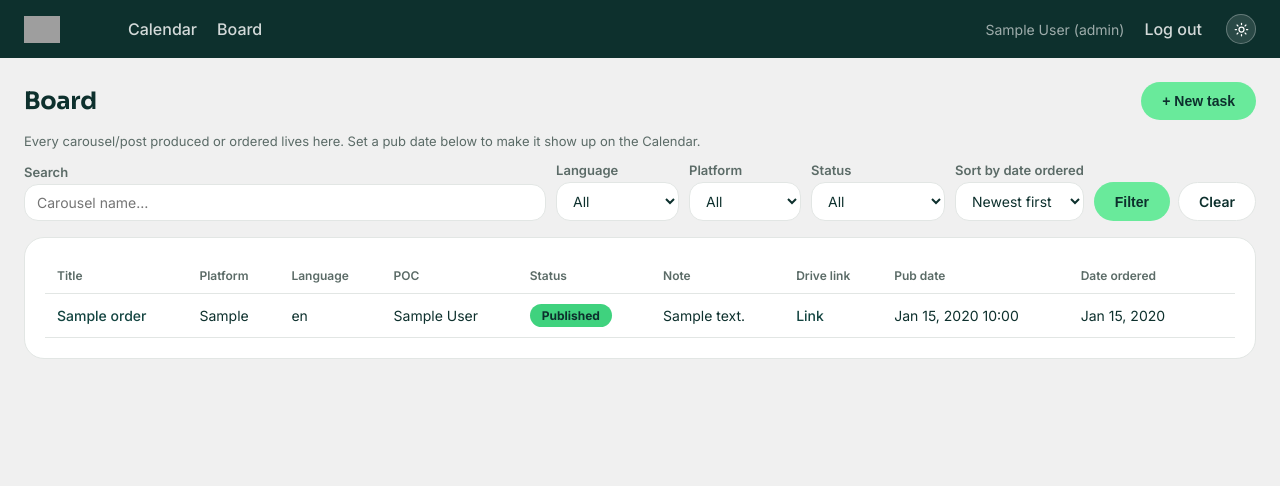
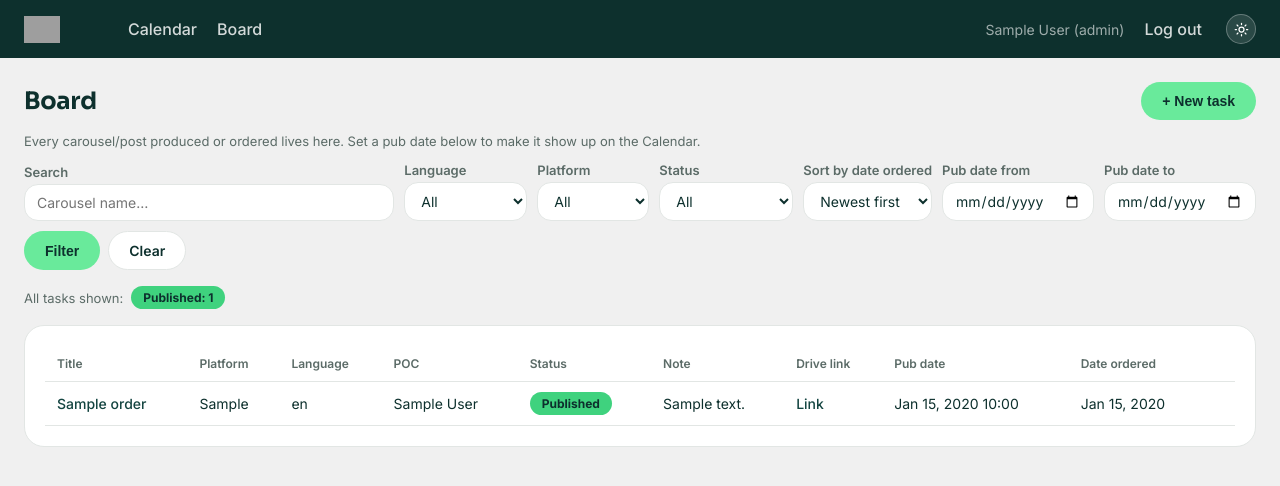
Before and after one commit to khoitran-tdd711/content-ops, a Flask app: page /board in a window 1280 px wide. Shown: the top 486 px of the page. Run offline with Flask 3, Linux system fonts and the light colour scheme; the visitor is signed in with stand-in values (Sample User, id 1); tables that the repository leaves empty hold one stand-in row (values such as "Sample post"); some libraries are stand-ins or nearby versions; grey boxes are pictures that could not be loaded.

Commit message:
Update board.html

```diff
--- a/templates/board.html
+++ b/templates/board.html
@@ -118,11 +118,32 @@
         <option value="asc" {{ 'selected' if filters.sort == 'asc' }}>Oldest first</option>
       </select>
     </div>
+    <div>
+      <label style="margin:0 0 4px">Pub date from</label>
+      <input type="date" name="from" value="{{ filters.from }}" style="margin:0">
+    </div>
+    <div>
+      <label style="margin:0 0 4px">Pub date to</label>
+      <input type="date" name="to" value="{{ filters.to }}" style="margin:0">
+    </div>
     <div style="display:flex;gap:8px">
       <button class="btn" type="submit">Filter</button>
       <a class="btn secondary" href="{{ url_for('board_view') }}" id="clear-filters-link">Clear</a>
     </div>
   </form>
+
+  {% if status_counts %}
+  <div style="display:flex;gap:8px;flex-wrap:wrap;align-items:center;margin:0 0 16px">
+    <span class="muted" style="font-size:13px">
+      {% if filters.from or filters.to %}In this range:{% else %}All tasks shown:{% endif %}
+    </span>
+    {% for s, count in status_counts.items() %}
+      <span class="badge" style="background:{{ status_colors.get(s, '#6B7280') }};color:{{ status_text_colors.get(s, '#fff') }}">
+        {{ STATUS_LABELS.get(s, s) }}: {{ count }}
+      </span>
+    {% endfor %}
+  </div>
+  {% endif %}
 
   {% if current_user.is_boss %}
   <div id="bulk-bar">
@@ -812,7 +833,7 @@ document.getElementById('note-form').addEventListener('submit', function (e) {
 // no query string at all, we restore them via a one-time redirect. Clicking
 // "Clear" wipes the saved filters first, so it still means "show everything."
 (function () {
-  var FILTER_KEYS = ['q', 'language', 'platform', 'status', 'sort'];
+  var FILTER_KEYS = ['q', 'language', 'platform', 'status', 'sort', 'from', 'to'];
   var STORAGE_KEY = 'board_filters';
   var params = new URLSearchParams(window.location.search);
 
```
